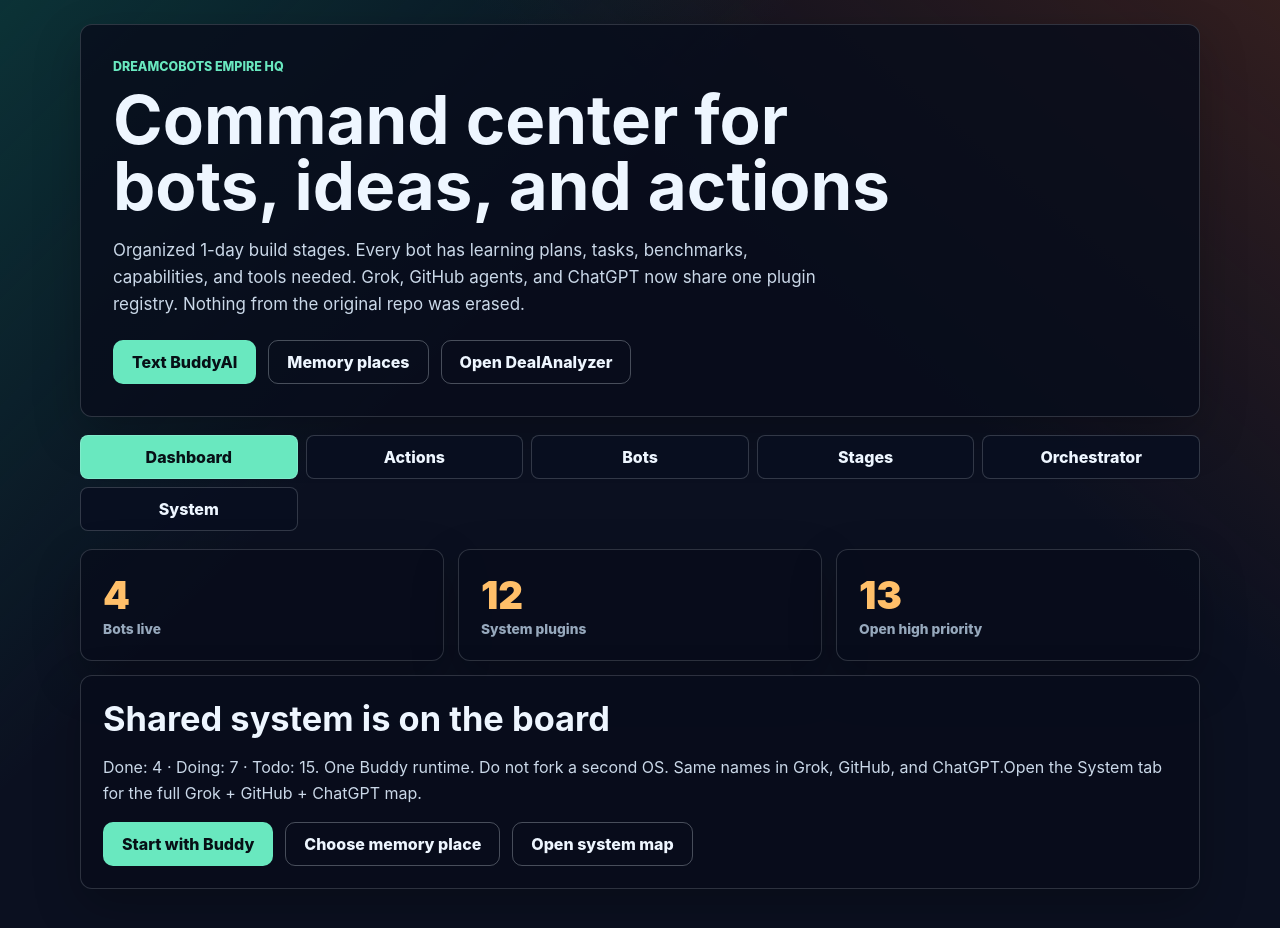
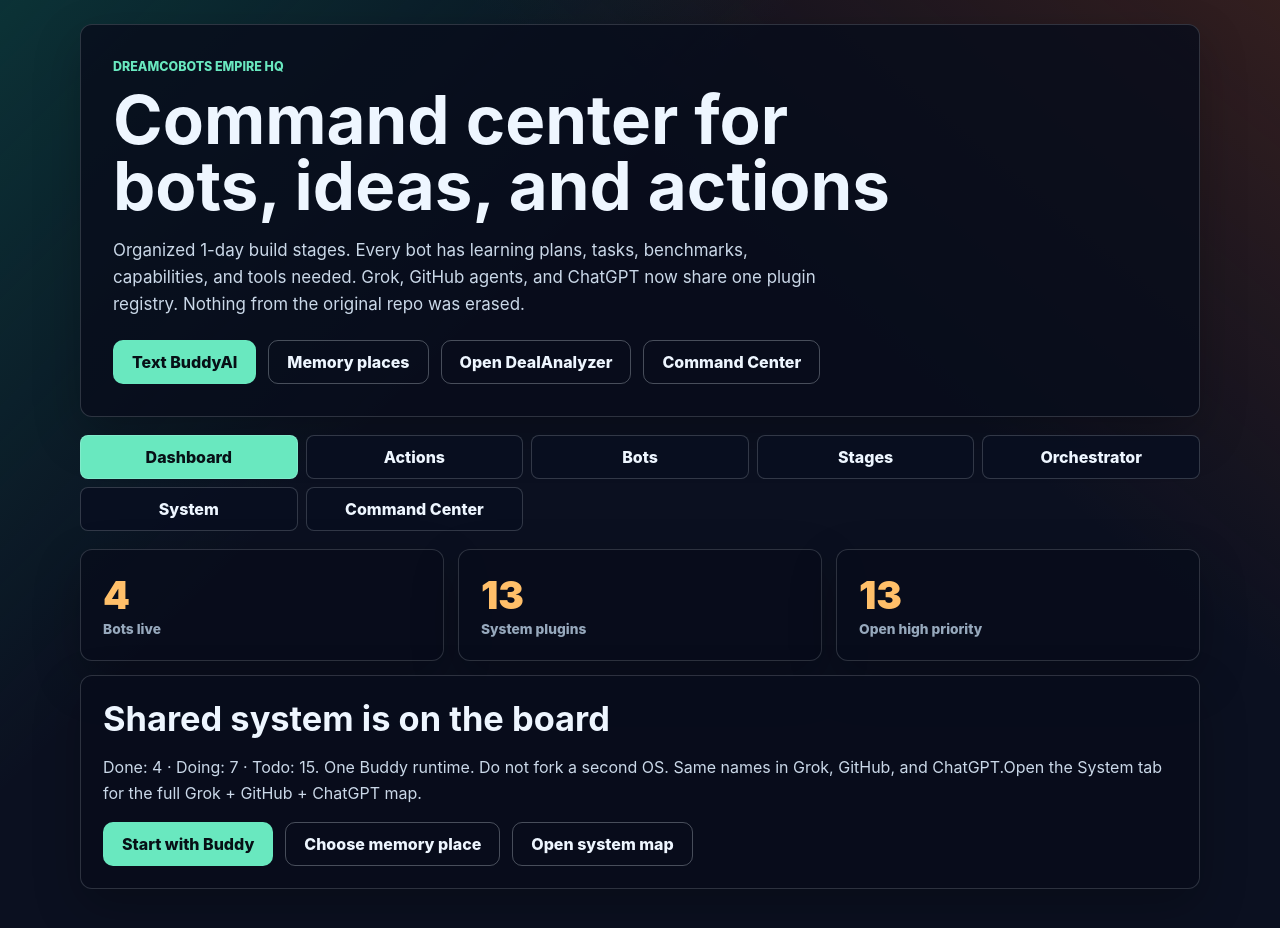
Before and after one commit to ireanjordan24/Dreamcobots-Grok-Revolutionary, a React (Vite) app: page /#/ in a window 1280 px wide. Shown: the top 928 px of the page. Built offline with nearby package versions, Linux system fonts and the light colour scheme; the HTML template or start-up script is replaced by a standard one.

Commit message:
Connect Command Center into Empire HQ and Pages backend

```diff
--- a/src/App.tsx
+++ b/src/App.tsx
@@ -3,6 +3,7 @@
 import BotPage from './components/BotPage';
 import BuddyChat from './components/BuddyChat';
 import MemoryPage from './components/MemoryPage';
+import CommandCenter from './components/CommandCenter';
 
 function App() {
   return (
@@ -11,6 +12,7 @@
         <Route path="/" element={<EmpireHQ />} />
         <Route path="/chat" element={<BuddyChat />} />
         <Route path="/memory" element={<MemoryPage />} />
+        <Route path="/command-center" element={<CommandCenter />} />
         <Route path="/bots/:botId" element={<BotPage />} />
       </Routes>
     </HashRouter>
--- /dev/null
+++ b/src/components/CommandCenter.tsx
@@ -0,0 +1,40 @@
+import React, { useEffect, useState } from 'react';
+import { Link } from 'react-router-dom';
+
+const PAGES = 'https://dreamco-technologies.github.io/Dreamcobots';
+
+const CommandCenter: React.FC = () => {
+  const [status, setStatus] = useState<string>('Loading Pages backend...');
+  const [bots, setBots] = useState<number | null>(null);
+
+  useEffect(() => {
+    fetch(`${PAGES}/backend-status.json`)
+      .then((r) => r.json())
+      .then((data) => {
+        setBots(data.backends?.commandCenter?.bots ?? null);
+        setStatus(data.replit ? 'Replit still required' : 'Connected. Replit is off.');
+      })
+      .catch(() => setStatus('Pages backend not reachable yet. Link is still wired.'));
+  }, []);
+
+  return (
+    <main className="dashboard">
+      <header className="hero">
+        <p className="eyebrow">Empire HQ · Command Center</p>
+        <h1>Connected to GitHub Pages</h1>
+        <p className="heroCopy">{status}{bots ? ` ${bots} bots on the Pages catalog.` : ''}</p>
+        <div className="heroActions">
+          <a className="primaryBtn" href={`${PAGES}/command-center.html`} target="_blank" rel="noreferrer">
+            Open live Command Center
+          </a>
+          <a className="secondaryBtn" href={`${PAGES}/backend-status.json`} target="_blank" rel="noreferrer">
+            Backend status JSON
+          </a>
+          <Link to="/" className="secondaryBtn">Back to HQ</Link>
+        </div>
+      </header>
+    </main>
+  );
+};
+
+export default CommandCenter;
--- a/src/components/EmpireHQ.tsx
+++ b/src/components/EmpireHQ.tsx
@@ -4,7 +4,7 @@
 import { actionItems, stages, countByStatus } from '../data/actions';
 import { registry, systemRule, handoffFields } from '../data/system';
 
-type TabId = 'dashboard' | 'actions' | 'bots' | 'stages' | 'orchestrator' | 'system';
+type TabId = 'dashboard' | 'actions' | 'bots' | 'stages' | 'orchestrator' | 'system' | 'command';
 
 const tabs: { id: TabId; label: string }[] = [
   { id: 'dashboard', label: 'Dashboard' },
@@ -13,6 +13,7 @@
   { id: 'stages', label: 'Stages' },
   { id: 'orchestrator', label: 'Orchestrator' },
   { id: 'system', label: 'System' },
+  { id: 'command', label: 'Command Center' },
 ];
 
 const EmpireHQ: React.FC = () => {
@@ -56,6 +57,9 @@
           </Link>
           <Link to="/bots/dealanalyzer" className="secondaryBtn">
             Open DealAnalyzer
+          </Link>
+          <Link to="/command-center" className="secondaryBtn">
+            Command Center
           </Link>
         </div>
       </header>
@@ -242,6 +246,27 @@
         </section>
       )}
 
+
+      {activeTab === 'command' && (
+        <section className="contentPanel">
+          <p className="eyebrow">Connected · no Replit</p>
+          <h2>Command Center on GitHub Pages</h2>
+          <p>
+            Empire HQ is connected to the Dreamcobots Pages backend. The catalog,
+            status, and Buddy router live at the official Pages site. Replit is not used.
+          </p>
+          <div className="heroActions" style={{ marginTop: 16 }}>
+            <a className="primaryBtn" href="https://dreamco-technologies.github.io/Dreamcobots/command-center.html" target="_blank" rel="noreferrer">
+              Open Command Center
+            </a>
+            <a className="secondaryBtn" href="https://dreamco-technologies.github.io/Dreamcobots/backend-status.json" target="_blank" rel="noreferrer">
+              Backend status
+            </a>
+            <Link to="/chat" className="secondaryBtn">Text Buddy</Link>
+          </div>
+        </section>
+      )}
+
       {activeTab === 'system' && (
         <section className="contentPanel" aria-label="Shared plugin system">
           <div className="sectionHeader">
--- a/src/data/system.ts
+++ b/src/data/system.ts
@@ -13,6 +13,14 @@
   'One Buddy runtime. Do not fork a second OS. Same names in Grok, GitHub, and ChatGPT.';
 
 export const registry: RegistryEntry[] = [
+  {
+    id: 'command-center',
+    name: 'Command Center',
+    kind: 'face',
+    engine: 'hq',
+    useWhen: 'Fleet catalog, deal score, Buddy route, Pages backend',
+    path: 'https://dreamco-technologies.github.io/Dreamcobots/command-center.html',
+  },
   {
     id: 'buddyai',
     name: 'BuddyAI',
```
